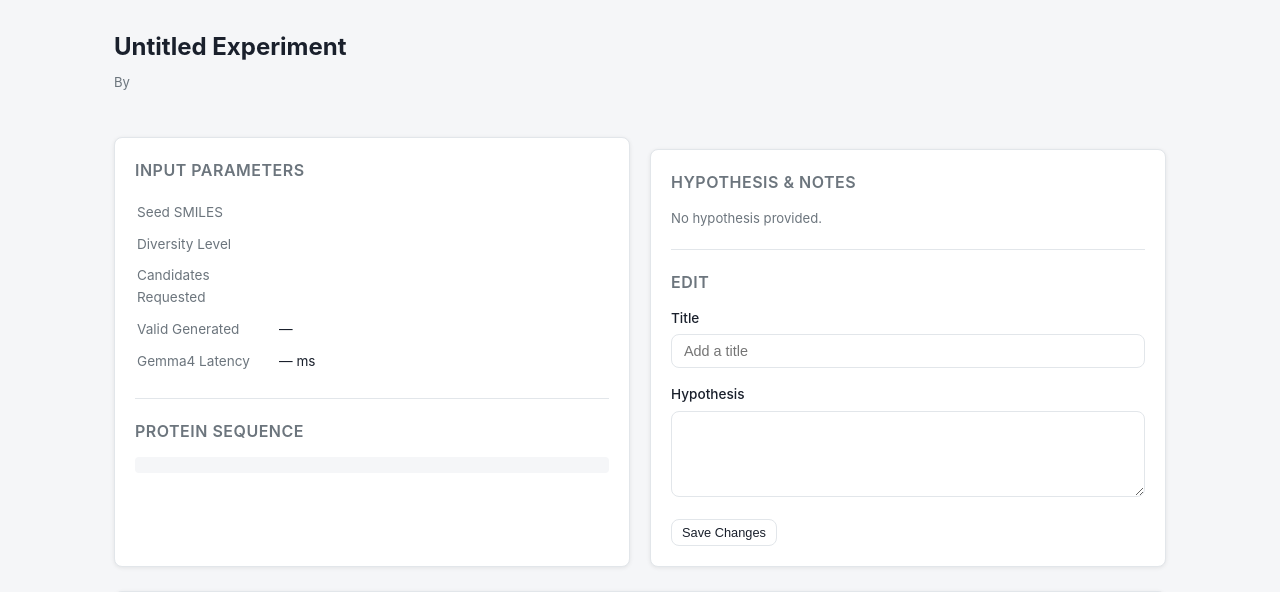
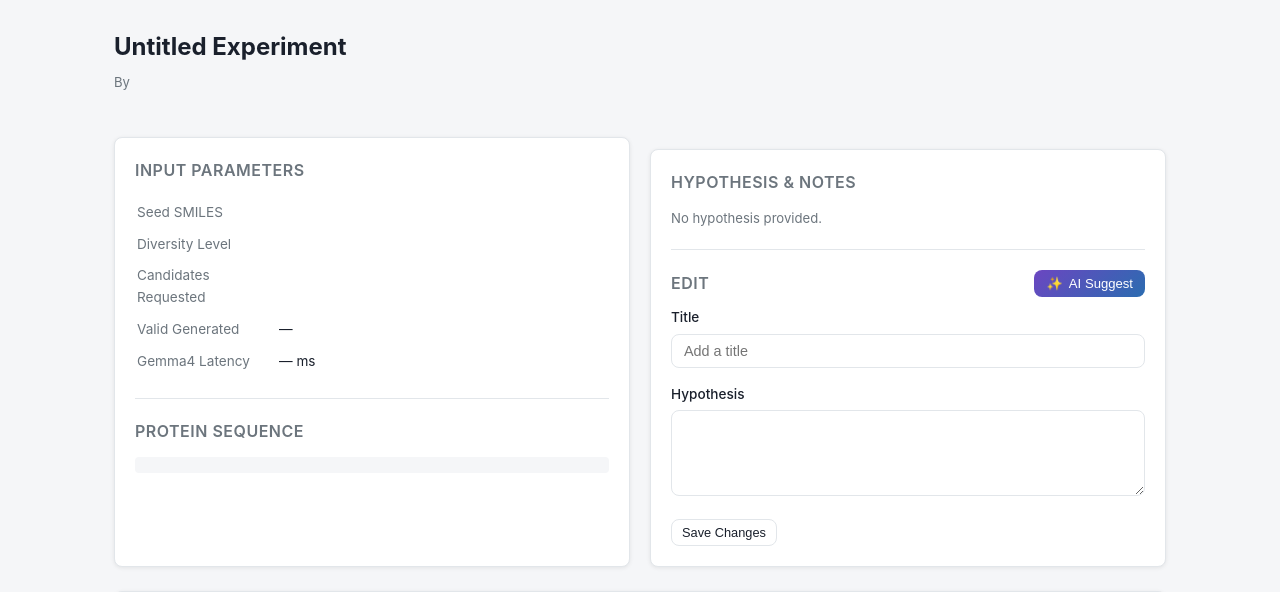
Before and after one commit to tarunchy/Deep2Lead-v2, a Flask app: template v2/templates/experiment.html in a window 1280 px wide. Shown: the part 56-648 px from the top of the page. Run offline with Flask 3, Linux system fonts and the light colour scheme; the template is opened without the code that fills it, so the values that code supplies are empty.

Commit message:
Add AI Suggest button to experiment detail Edit section
Mirrors the run.html AI Suggest flow on the experiment page so authors
can regenerate title/hypothesis suggestions when editing a saved draft
or published experiment.

Co-Authored-By: Claude Sonnet 4.6 <noreply@anthropic.com>

```diff
--- a/v2/templates/experiment.html
+++ b/v2/templates/experiment.html
@@ -65,7 +65,23 @@
 
     {% if current_user.id == experiment.author.id %}
     <hr class="divider">
-    <p class="section-title">Edit</p>
+    <div class="flex items-center justify-between" style="margin-bottom:10px;">
+      <p class="section-title" style="margin:0;">Edit</p>
+      <button id="ai-suggest-btn" class="btn btn-ai btn-sm" title="Let Gemma4 suggest a title and hypothesis" onclick="suggestMetadata()">
+        <span id="ai-suggest-icon">✨</span>
+        <span id="ai-suggest-label">AI Suggest</span>
+      </button>
+    </div>
+    <div id="ai-suggestion-box" style="display:none;" class="ai-suggestion-box">
+      <p class="text-sm text-muted" style="margin-bottom:6px;">Gemma4 suggestion — accept or edit below:</p>
+      <div class="ai-suggestion-title" id="ai-sug-title"></div>
+      <div class="ai-suggestion-hypothesis" id="ai-sug-hypothesis"></div>
+      <div class="flex gap-8" style="margin-top:8px;">
+        <button class="btn btn-sm btn-primary" onclick="acceptSuggestion()">Accept</button>
+        <button class="btn btn-sm btn-outline" onclick="suggestMetadata()">Retry ✨</button>
+        <button class="btn btn-sm btn-outline" onclick="document.getElementById('ai-suggestion-box').style.display='none'">Dismiss</button>
+      </div>
+    </div>
     <div class="form-group">
       <label>Title</label>
       <input type="text" id="edit-title" value="{{ experiment.title or '' }}" placeholder="Add a title">
@@ -129,6 +145,41 @@
 
 {% block scripts %}
 <script>
+let _lastSuggestion = null;
+
+async function suggestMetadata() {
+  const expId = document.getElementById("experiment-data").dataset.id;
+  const btn = document.getElementById("ai-suggest-btn");
+  const label = document.getElementById("ai-suggest-label");
+  btn.disabled = true;
+  btn.classList.add("loading");
+  label.textContent = "Thinking…";
+  document.getElementById("ai-suggestion-box").style.display = "none";
+  try {
+    const data = await apiFetch("/api/v2/suggest-metadata", {
+      method: "POST",
+      body: JSON.stringify({ experiment_id: expId }),
+    });
+    _lastSuggestion = data;
+    document.getElementById("ai-sug-title").textContent = data.title;
+    document.getElementById("ai-sug-hypothesis").textContent = data.hypothesis;
+    document.getElementById("ai-suggestion-box").style.display = "block";
+  } catch (err) {
+    showAlert(err.message || "AI suggestion failed", "error", document.body);
+  } finally {
+    btn.disabled = false;
+    btn.classList.remove("loading");
+    label.textContent = "AI Suggest";
+  }
+}
+
+function acceptSuggestion() {
+  if (!_lastSuggestion) return;
+  document.getElementById("edit-title").value = _lastSuggestion.title;
+  document.getElementById("edit-hypothesis").value = _lastSuggestion.hypothesis;
+  document.getElementById("ai-suggestion-box").style.display = "none";
+}
+
 async function saveEdit() {
   const expId = document.getElementById("experiment-data").dataset.id;
   try {
```
